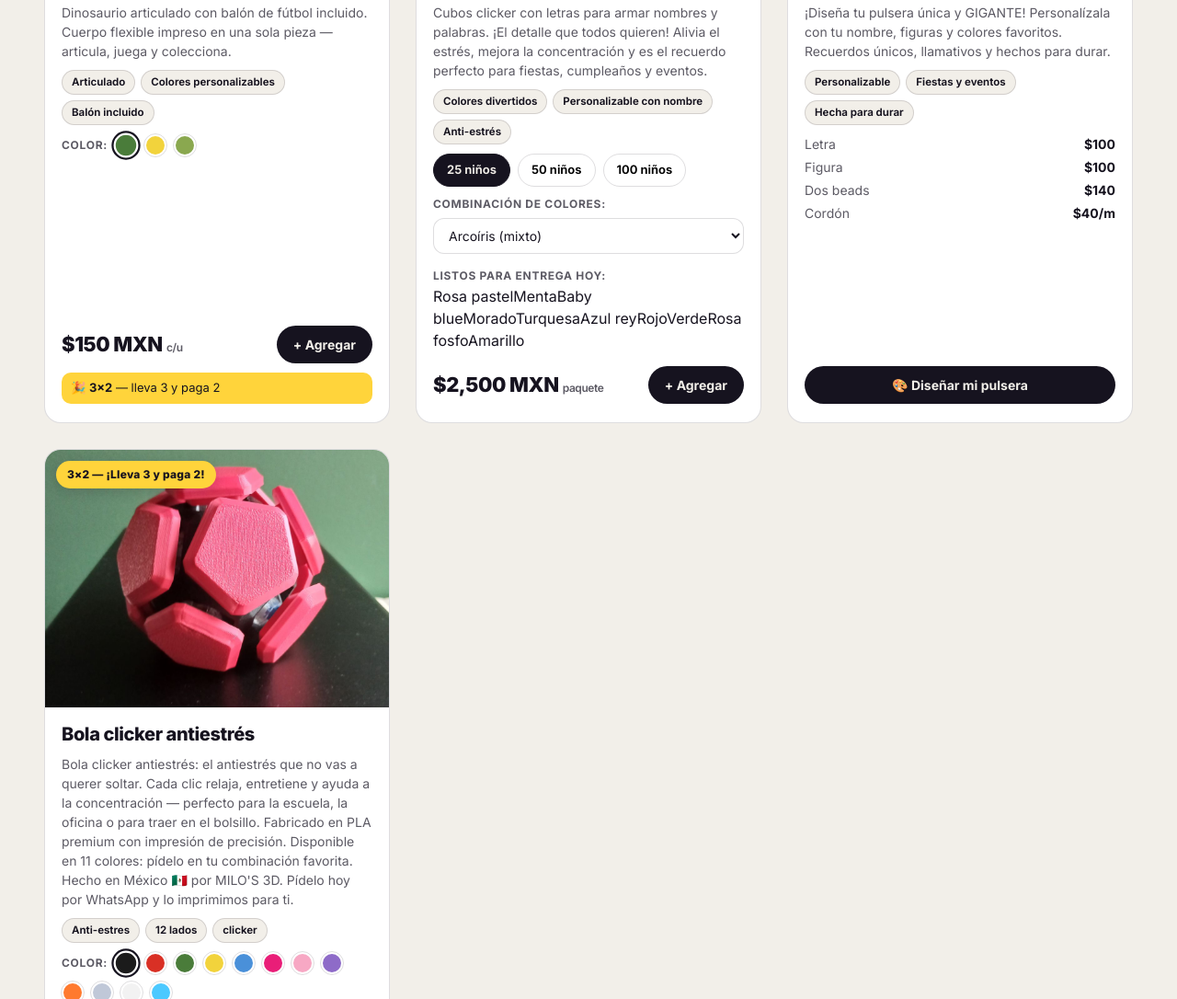
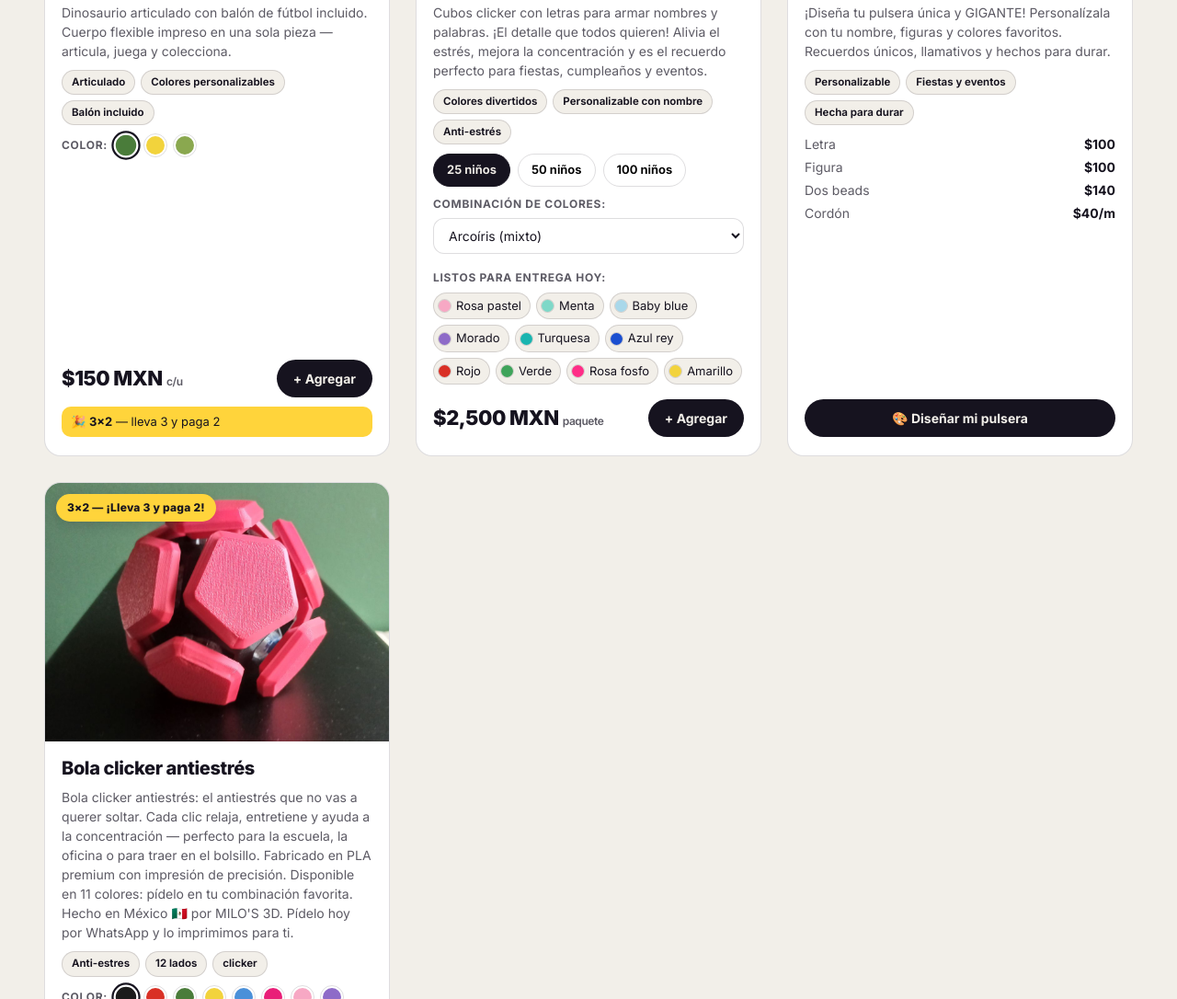
Before and after one commit to emiliohdzglz-source/milos3d, a plain HTML site: page catalogo.html in a window 1280 px wide. Shown: the part 1040-2126 px from the top of the page at 92% size. Drawn offline with Linux system fonts and the light colour scheme.

Commit message:
Los colores listos para entrega hoy, con la piel del catálogo nuevo
Co-Authored-By: Claude Fable 5 <noreply@anthropic.com>

```diff
--- a/catalogo.css
+++ b/catalogo.css
@@ -158,6 +158,20 @@ h1, h2, h3, h4 { line-height: 1.12; letter-spacing: -0.02em; margin: 0; }
 .btn-quote { width: 100%; }
 .product-promo { margin: 0; font-size: 13px; color: var(--tinta); background: var(--pop-1); border-radius: 10px; padding: 7px 10px; }
 
+/* Colores que hay listos hoy, bajo el producto de clickers (inventario publicado). */
+.stock-colores { margin: 2px 0 0; }
+.stock-dots { display: flex; flex-wrap: wrap; gap: 6px; margin-top: 6px; }
+.stock-dot {
+  display: inline-flex; align-items: center; gap: 6px;
+  font-size: 13px; padding: 4px 9px 4px 5px;
+  border: 1px solid var(--linea); border-radius: 999px;
+  background: var(--fundo);
+}
+.stock-dot i {
+  width: 13px; height: 13px; border-radius: 50%;
+  outline: 1px solid var(--linea); flex: 0 0 auto;
+}
+
 /* ---------- Proceso ---------- */
 .steps {
   display: grid; gap: 16px; max-width: 1280px; margin: 0 auto;
```
